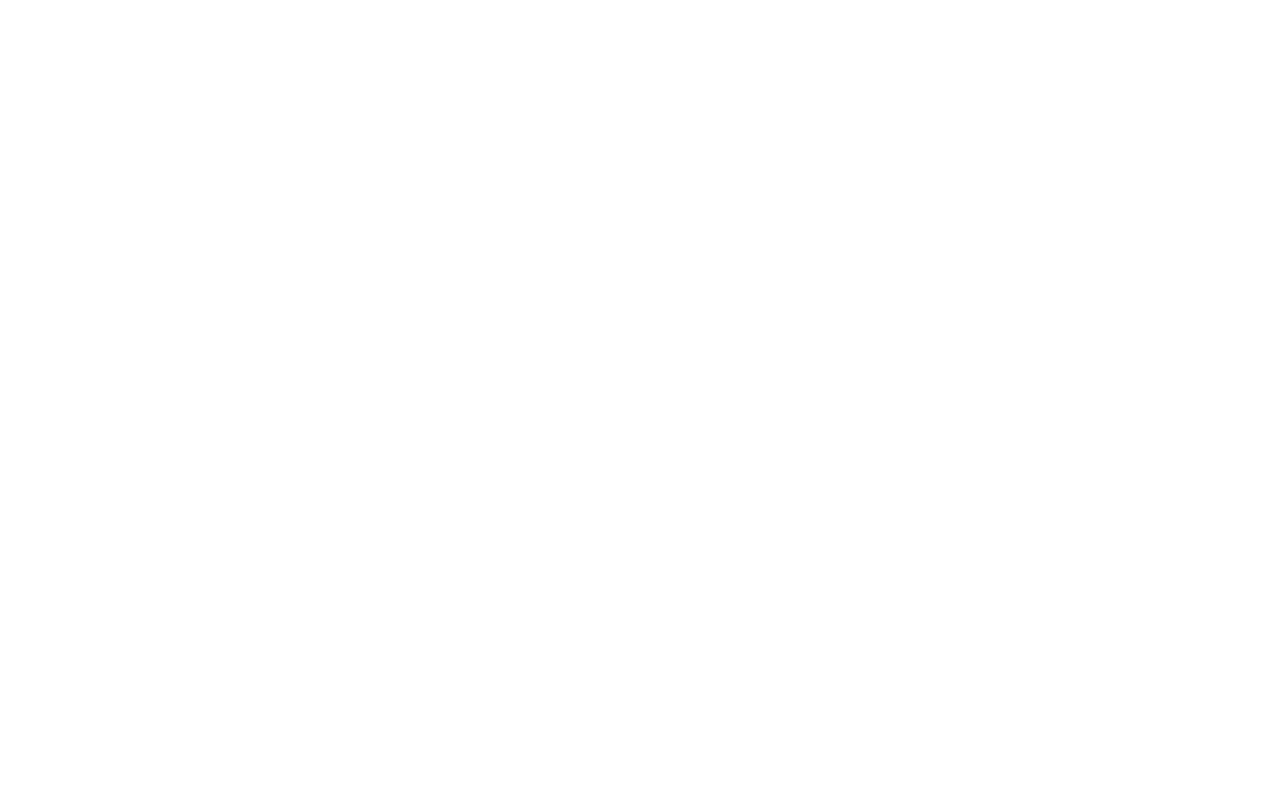
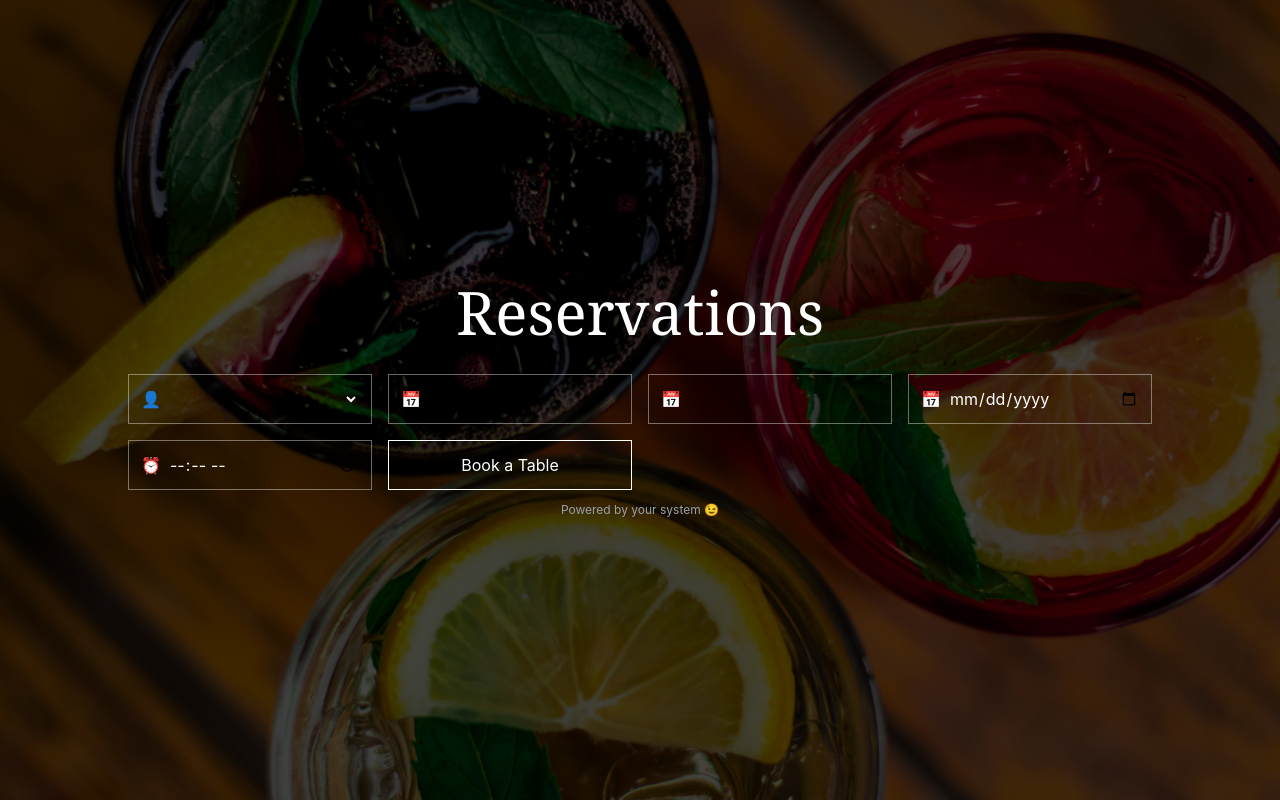
Before and after one commit to emmyq10/Restaurant, an Angular app: page /reservation in a window 1280 px wide. Before the commit this address led to /. Built offline with nearby package versions, Linux system fonts and the light colour scheme.

Commit message:
working on reservation page and connecting with APIs

```diff
--- a/src/app/app.routes.ts
+++ b/src/app/app.routes.ts
@@ -13,4 +13,8 @@
     path: 'contact',
     loadComponent: () => import('./contact/contact').then((m) => m.Contact),
   },
+  {
+    path: 'reservation',
+    loadComponent: () => import('./reservation/reservation').then((m) => m.Reservation),
+  },
 ];
--- a/src/app/home/home.html
+++ b/src/app/home/home.html
@@ -22,6 +22,12 @@
             <a routerLink="/menu"
               class="no-underline text-text-white text-base font-medium transition-colors hover:text-text-gray cursor-pointer">
               Menu
+            </a>
+          </li>
+          <li>
+            <a routerLink="/reservation"
+              class="no-underline text-text-white text-base font-medium transition-colors hover:text-text-gray cursor-pointer">
+              Reservation
             </a>
           </li>
           <li>
@@ -62,6 +68,12 @@
             </a>
           </li>
           <li>
+            <a routerLink="/reservation" (click)="closeMobileMenu()"
+              class="block no-underline text-text-gray text-base font-medium transition-colors hover:text-text-gray">
+              Reservation
+            </a>
+          </li>
+          <li>
             <a routerLink="/contact" (click)="closeMobileMenu()"
               class="block no-underline text-text-gray text-base font-medium transition-colors hover:text-text-gray">
               Contact Us
@@ -74,7 +86,7 @@
 
   <!-- SLIDES -->
   <div class="absolute inset-0">
-      <div  class="absolute inset-0 transition-opacity duration-700">
+    <div class="absolute inset-0 transition-opacity duration-700">
       <img [src]="slides()[currentIndex()]" class="w-full h-full object-cover" alt="hero image" />
 
       <!-- DARK OVERLAY -->
@@ -112,11 +124,8 @@
   <!-- DOT INDICATORS -->
   <div class="absolute bottom-6 left-1/2 -translate-x-1/2 flex gap-2 z-20">
     @for (img of slides(); track $index) {
-      <span
-      class="w-2 h-2 rounded-full bg-white/50"
-      [class.bg-white]="$index === currentIndex()"
-      (click)="currentIndex.set($index); resetSlides()"
-      ></span>
+    <span class="w-2 h-2 rounded-full bg-white/50" [class.bg-white]="$index === currentIndex()"
+      (click)="currentIndex.set($index); resetSlides()"></span>
     }
   </div>
 
--- a/src/app/menu/menu.html
+++ b/src/app/menu/menu.html
@@ -30,7 +30,7 @@
     <div>
       <div class="flex items-center justify-between">
         <h3 class="text-sm font-medium">Royal Arrival</h3>
-        <span class="text-sm">$19</span>
+        <span class="text-sm">N4000</span>
       </div>
       <div class="border-b border-dotted border-gray-500 my-1"></div>
       <p class="text-xs text-gray-400">
@@ -41,7 +41,7 @@
     <div>
       <div class="flex items-center justify-between">
         <h3 class="text-sm font-medium">Savoy Affair</h3>
-        <span class="text-sm">$23</span>
+        <span class="text-sm">N4000</span>
       </div>
       <div class="border-b border-dotted border-gray-500 my-1"></div>
       <p class="text-xs text-gray-400">
@@ -52,7 +52,7 @@
     <div>
       <div class="flex items-center justify-between">
         <h3 class="text-sm font-medium">Tequila Sunrise</h3>
-        <span class="text-sm">$14</span>
+        <span class="text-sm">N3000</span>
       </div>
       <div class="border-b border-dotted border-gray-500 my-1"></div>
       <p class="text-xs text-gray-400">
@@ -63,7 +63,7 @@
     <div>
       <div class="flex items-center justify-between">
         <h3 class="text-sm font-medium">El Presidente</h3>
-        <span class="text-sm">$18</span>
+        <span class="text-sm">N3000</span>
       </div>
       <div class="border-b border-dotted border-gray-500 my-1"></div>
       <p class="text-xs text-gray-400">
@@ -85,7 +85,7 @@
     <div>
       <div class="flex items-center justify-between">
         <h3 class="text-sm font-medium">Léoville-Las Cases</h3>
-        <span class="text-sm">$19</span>
+        <span class="text-sm">N4500</span>
       </div>
       <div class="border-b border-dotted border-gray-500 my-1"></div>
       <p class="text-xs text-gray-400">Saint-Julien, France</p>
@@ -94,7 +94,7 @@
     <div>
       <div class="flex items-center justify-between">
         <h3 class="text-sm font-medium">Échezeaux Grand Cru</h3>
-        <span class="text-sm">$19</span>
+        <span class="text-sm">N3500</span>
       </div>
       <div class="border-b border-dotted border-gray-500 my-1"></div>
       <p class="text-xs text-gray-400">Pauillac, France</p>
@@ -103,9 +103,35 @@
   </div>
 
   <!-- FOOTER -->
-  <footer class="text-center text-sm text-gray-500 py-6">
-    <p>Restaurant App.</p>
-    <p>YouAndMeFounadation.com</p>
+  <footer class="flex max-w-7xl mx-auto px-4 py-12 md:grid-cols-4 gap-10 text-sm">
+
+    <!-- BRAND -->
+    <div>
+      <h2 class="font-serif text-xl mb-4">Bridge</h2>
+      <p class="text-gray-400 mb-4">
+        Lorem ipsum dolor sit amet, consectetur adipisicing elit.
+      </p>
+    </div>
+
+    <!-- PAGES -->
+    <div>
+      <h3 class="font-semibold mb-4">Pages</h3>
+      <ul class="space-y-2 text-gray-400">
+        <li><a routerLink="/" class="hover:text-white">Home</a></li>
+        <li><a routerLink="/reservations" class="hover:text-white">Reservations</a></li>
+        <li><a routerLink="/menu" class="hover:text-white">Menu</a></li>
+        <li><a routerLink="/contact" class="hover:text-white">Contact</a></li>
+      </ul>
+    </div>
+
+    <!-- INSTAGRAM -->
+    <div>
+      <h3 class="font-semibold mb-4">Instagram</h3>
+      <p class="text-gray-400">
+        @yourrestaurant
+      </p>
+    </div>
+
   </footer>
 
 </section>
--- /dev/null
+++ b/src/app/reservation/reservation.html
@@ -0,0 +1,72 @@
+<section class="relative min-h-screen w-full">
+
+    <!-- BACKGROUND IMAGE -->
+    <div class="absolute inset-0">
+        <img src="imgs/hero1.jpg" class="w-full h-full object-cover" alt="reservation background" />
+
+        <!-- DARK OVERLAY -->
+        <div class="absolute inset-0 bg-black/70"></div>
+    </div>
+
+    <!-- CONTENT -->
+    <div class="relative z-10 flex flex-col items-center justify-center text-center min-h-screen px-4">
+
+        <!-- TITLE -->
+        <h1 class="text-white text-3xl sm:text-5xl md:text-6xl font-serif mb-8">
+            Reservations
+        </h1>
+
+        <!-- FORM CONTAINER -->
+        <form (ngSubmit)="makeReservation()" class="w-full max-w-5xl grid grid-cols-1 md:grid-cols-4 gap-4">
+
+            <!-- GUESTS -->
+            <div class="border border-white/40 p-3 flex items-center gap-2 text-white">
+                <span>👤</span>
+                <select [(ngModel)]="form.guests" name="guests" class="bg-transparent w-full outline-none">
+
+                    <option value="1">1 Person</option>
+                    <option value="2">2 People</option>
+                    <option value="3">3 People</option>
+                    <option value="4">4 People</option>
+                </select>
+            </div>
+
+            <!-- DATE -->
+            <div class="border border-white/40 p-3 flex items-center gap-2 text-white">
+                <span>📅</span>
+                <input type="name" [(ngModel)]="form.name" name="date" class="bg-transparent w-full outline-none" />
+            </div>
+
+            <div class="border border-white/40 p-3 flex items-center gap-2 text-white">
+                <span>📅</span>
+                <input type="number" [(ngModel)]="form.phone" name="date" class="bg-transparent w-full outline-none" />
+            </div>
+
+            <div class="border border-white/40 p-3 flex items-center gap-2 text-white">
+                <span>📅</span>
+                <input type="date" [(ngModel)]="form.date" name="date" class="bg-transparent w-full outline-none" />
+            </div>
+
+            <!-- TIME -->
+            <div class="border border-white/40 p-3 flex items-center gap-2 text-white">
+                <span>⏰</span>
+                <input type="time" [(ngModel)]="form.time" name="time" class="bg-transparent w-full outline-none" />
+            </div>
+
+            <!-- BUTTON -->
+            <button type="submit"
+                class="border border-white text-white px-6 py-3 hover:bg-white hover:text-black transition">
+
+                Book a Table
+            </button>
+
+        </form>
+
+        <!-- SMALL TEXT -->
+        <p class="text-gray-400 text-xs mt-3">
+            Powered by your system 😉
+        </p>
+
+    </div>
+
+</section>
--- /dev/null
+++ b/src/app/reservation/reservation.ts
@@ -0,0 +1,26 @@
+import { CommonModule } from '@angular/common';
+import { Component } from '@angular/core';
+import { FormsModule } from '@angular/forms';
+
+@Component({
+  selector: 'app-reservation',
+  standalone: true,
+  imports: [CommonModule, FormsModule],
+  templateUrl: './reservation.html',
+  styleUrl: './reservation.css',
+})
+export class Reservation {
+  form = {
+    name: '',
+    phone: '',
+    date: '',
+    time: '',
+    guests: '',
+  };
+
+  makeReservation() {
+    console.log(this.form);
+
+    // API will come here later
+  }
+}
```
Also changed, not shown: src/app/reservation/reservation.css (added), 1 other file (tests, documents, lock files or other folders).
